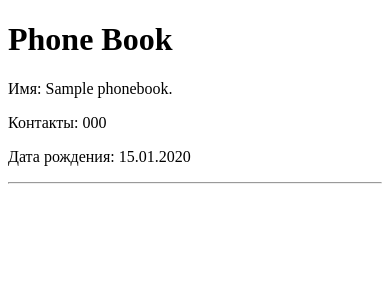
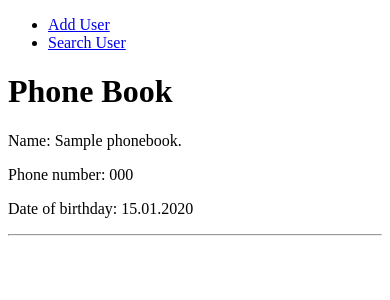
Before and after one commit to hillel-i-python-pro-i-2022-08-26/homework_django__alex-matveenko, a Django app: page /phone-book/ in a window 390 px wide. Shown: the part 88-388 px from the top of the page. Run offline with Django 4.2, Linux system fonts and the light colour scheme; tables that the repository leaves empty hold one stand-in row (values such as "Sample post").

Commit message:
add search with user phone or user ID
- add templates for search
- add info to README

```diff
--- a/core/settings.py
+++ b/core/settings.py
@@ -119,3 +119,7 @@ STATIC_URL = "static/"
 # https://docs.djangoproject.com/en/4.1/ref/settings/#default-auto-field
 
 DEFAULT_AUTO_FIELD = "django.db.models.BigAutoField"
+DATE_INPUT_FORMATS = [
+    "%d-%m-%Y",
+    "%d.%m.%Y",
+]
--- a/phone_book/models.py
+++ b/phone_book/models.py
@@ -3,7 +3,7 @@ from django.db import models
 
 class PhoneBook(models.Model):
     name = models.CharField(max_length=255)
-    phone = models.SlugField(max_length=100)
+    phone = models.CharField(max_length=100)
     birthday_date = models.DateField()
     create_at = models.DateTimeField(auto_now_add=True)
     modified_at = models.DateTimeField(auto_now=True)
@@ -13,3 +13,6 @@ class PhoneBook(models.Model):
         return f"{self.name} : {self.birthday_date} : {self.phone}"
 
     __repr__ = __str__
+
+    class Meta:
+        ordering = ["-create_at"]
--- a/phone_book/services/generate_phone_book.py
+++ b/phone_book/services/generate_phone_book.py
@@ -12,7 +12,7 @@ fake = Faker()
 def generate_phone_number() -> PHONE_NUMBER:
     suffix = ["63", "50", "67", "97", "98", "73", "68", "66"]
     prefix = randint(1000000, 9999999)
-    return f"+38 0{choice(suffix)} {prefix}"
+    return f"0{choice(suffix)}{prefix}"
 
 
 def generate_contact_birthday() -> BIRTHDAY:
--- a/phone_book/urls.py
+++ b/phone_book/urls.py
@@ -6,4 +6,7 @@ app_name = "phone_book"
 
 urlpatterns = [
     path("", views.show_contacts, name="index"),
+    path("add-user/", views.add_user, name="add_user"),
+    path("search-user/", views.search_user_info, name="user_search"),
+    path("vieaw-user/", views.show_user_info, name="user_info"),
 ]
--- a/phone_book/views.py
+++ b/phone_book/views.py
@@ -1,6 +1,7 @@
 from django.http import HttpRequest, HttpResponse
-from django.shortcuts import render
+from django.shortcuts import render, redirect
 
+from phone_book.forms import AddUserForm
 from phone_book.models import PhoneBook
 
 
@@ -14,3 +15,41 @@ def show_contacts(request: HttpRequest) -> HttpResponse:
             "contacts": contacts,
         },
     )
+
+
+def add_user(request: HttpRequest) -> HttpResponse:
+    if request.method == "POST":
+        form = AddUserForm(request.POST)
+        if form.is_valid():
+            form.save()
+            return redirect("phone_book:index")
+    else:
+        form = AddUserForm()
+    return render(request, "phone_book/add_user.html", {"title": "Add User", "form": form})
+
+
+def search_user_info(request: HttpRequest) -> HttpResponse:
+    return render(
+        request,
+        "phone_book/user_search.html",
+        {
+            "title": "Search User",
+        },
+    )
+
+
+def show_user_info(request: HttpRequest) -> HttpResponse:
+    query = request.GET.get("q")
+
+    if query.startswith("0"):
+        user = PhoneBook.objects.get(phone=query)
+    else:
+        user = PhoneBook.objects.get(pk=query)
+    return render(
+        request,
+        "phone_book/user_info.html",
+        {
+            "title": f"Info of user {user.name}",
+            "user": user,
+        },
+    )
--- a/templates/phone_book/index.html
+++ b/templates/phone_book/index.html
@@ -1,13 +1,16 @@
 {% extends 'base.html' %}
 
 {% block content %}
-
-    <h1>Phone Book</h1>
+    <ul>
+        <li><a href="{% url 'phone_book:add_user' %}">Add User</a></li>
+        <li><a href="{% url 'phone_book:user_search' %}">Search User</a></li>
+    </ul>
+    <h1>{{ title }}</h1>
 
     {% for contact in contacts %}
-        <p>Имя: {{ contact.name }}.</p>
-        <p>Контакты: {{ contact.phone }}</p>
-        <p>Дата рождения: {{ contact.birthday_date|date:"d.m.Y" }}</p>
+        <p>Name: {{ contact.name }}.</p>
+        <p>Phone number: {{ contact.phone }}</p>
+        <p>Date of birthday: {{ contact.birthday_date|date:"d.m.Y" }}</p>
         <hr>
     {% endfor %}
 
```
Also changed, not shown: phone_book/forms.py (added, +27 -0 lines), phone_book/management/commands/delete_info.py (+6 -6 lines), phone_book/management/commands/generate_info.py (+10 -9 lines), templates/phone_book/add_user.html (added, +13 -0 lines), templates/phone_book/user_info.html (added, +13 -0 lines), templates/phone_book/user_search.html (added, +12 -0 lines), README.md.
